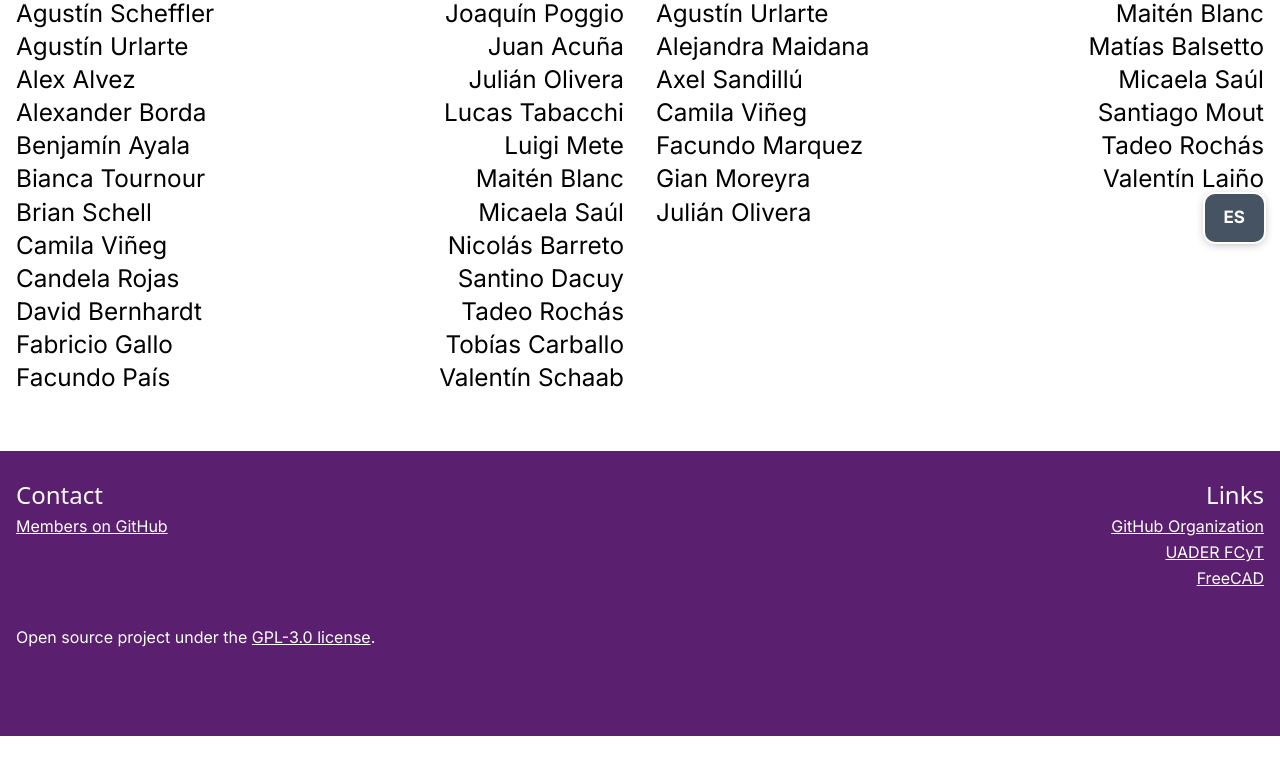
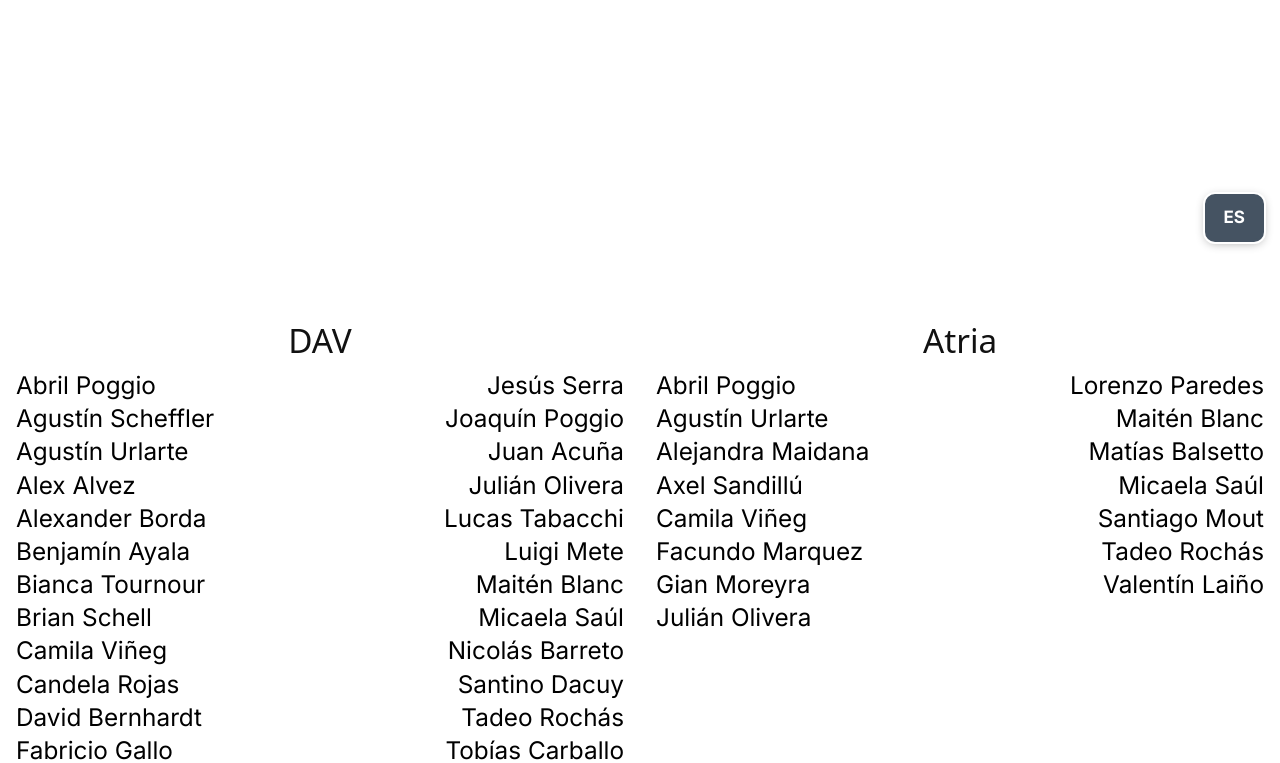
Before and after one commit to DAv-Project-Team-UADER/DAV-ATRIA-Web, a plain HTML site: page en/about.html in a window 1280 px wide. Shown: the part 542-1305 px from the top of the page. Before the commit the page ends 1278 px from the top, so only its background shows below. Drawn offline with Linux system fonts and the light colour scheme; a web font is replaced by a local one.

Commit message:
fix(ui): refine responsive layout and navigation across pages

```diff
--- a/css/styles.css
+++ b/css/styles.css
@@ -57,7 +57,10 @@
 
 *, *::before, *::after { box-sizing: border-box; }
 
-html { scroll-padding-top: var(--header-h); }
+html {
+  scroll-padding-top: var(--header-h);
+  scroll-behavior: smooth;
+}
 
 body {
   margin: 0;
@@ -252,6 +255,13 @@ a:focus-visible, button:focus-visible {
 }
 .section--screen > .container { width: 100%; }
 
+@media (min-width: 721px) {
+  .section--atria.section--screen,
+  .section--about.section--screen {
+    padding: 0 0 var(--header-h);
+  }
+}
+
 .hero {
   display: grid;
   grid-template-columns: 1.1fr 0.9fr;
@@ -443,6 +453,7 @@ a:focus-visible, button:focus-visible {
 
 /* ---------- Accesibilidad: reducir movimiento ---------- */
 @media (prefers-reduced-motion: reduce) {
+  html { scroll-behavior: auto; }
   *, *::before, *::after {
     transition: none !important;
     animation: none !important;
--- a/en/about.html
+++ b/en/about.html
@@ -33,10 +33,14 @@
   </header>
 
   <main id="main">
-    <section class="section section--about" aria-labelledby="page-title">
+    <section class="section section--about section--screen" aria-labelledby="page-title">
       <div class="container">
         <h1 id="page-title" class="title--center">About us</h1>
         <p class="about__text">We are students at the Faculty of Science and Technology of UADER, Concepción del Uruguay campus, and we develop <span translate="no" class="notranslate">Atria</span> and DAV as part of a Territorial Educational Practice (PET). Both apps share the goal of offering an accessible alternative for people with reduced arm mobility, allowing them to interact with digital tools through voice commands.</p>
+      </div>
+    </section>
+    <section class="section section--about section--screen" aria-label="Project teams">
+      <div class="container">
         <div class="teams">
           <div class="team">
             <h2 class="team__title">DAV</h2>
```
Also changed, not shown: nosotros.html (+5 -1 lines).
